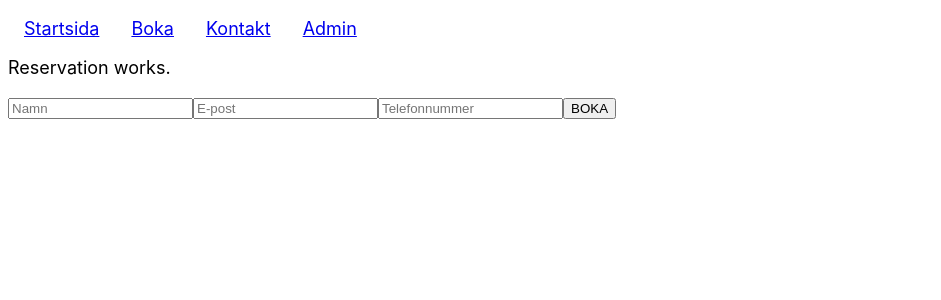
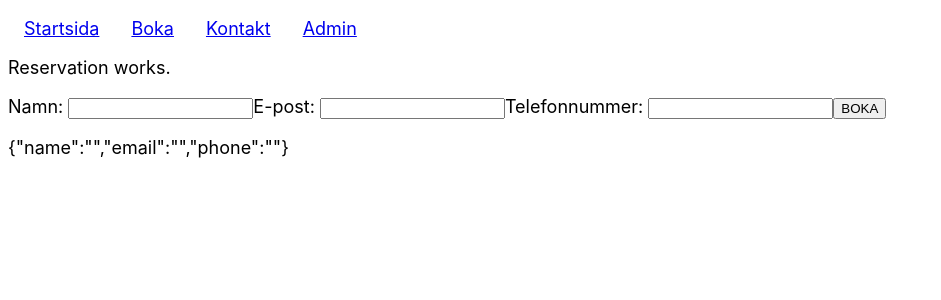
Before and after one commit to ocean-fed/ocean-fed-client, a React (Create React App) app: page /reservation in a window 1280 px wide. Shown: the top 300 px of the page, without its empty margins (0-941 px from the left). Built offline with nearby package versions, Linux system fonts and the light colour scheme.

Commit message:
inputs state etc

```diff
--- a/src/components/reservation/reservation-inputs/ReservationInputs.tsx
+++ b/src/components/reservation/reservation-inputs/ReservationInputs.tsx
@@ -1,16 +1,58 @@
-import React from "react";
+import React, { useReducer, FormEvent, ChangeEvent } from "react";
+
+export interface GuestInput {
+  name: string;
+  email: string;
+  phone: string;
+}
 
 export default function ReservationInputs() {
+  let defaultValue: GuestInput = {
+    name: '',
+    email: '',
+    phone: ''
+  };
+  const [formValue, setFormValue] = useReducer(
+    (state: GuestInput, newState: GuestInput) => ({ ...state, ...newState }), defaultValue
+  );
 
-    function postGuestInfo() {
+  function postGuestInfo(e: FormEvent) {
+    e.preventDefault();
 
-    }
-    return (
-        <div>
-            <input type="text" placeholder="Namn"></input>
-            <input type="text" placeholder="E-post"></input>
-            <input type="number" placeholder="Telefonnummer"></input>
-            <button type="submit" onClick={postGuestInfo}>BOKA</button>
-        </div>
-    );
+    console.log(formValue)
+    //console.log(JSON.stringify(formValue))
+
+    //fetch('', JSON.stringify(formValue));
+
+    //formValue.setState('')
+
+  }
+
+  //Only using 3 input elements, therefor <HTMLInputElements> is fine. Use <any> if multiple types of elements are used in form.
+  function update(e: ChangeEvent<HTMLInputElement>) {
+    let name = e.target.name; //finding chosen input "name" in our form.
+    let value = e.target.value; //value of input
+
+    setFormValue({ [name]: value } as any);
+  }
+
+  return (
+    <div>
+      <form onSubmit={postGuestInfo}>
+        <label htmlFor="name">Namn: </label>
+        <input type="text" id="name" value={formValue.name} name="name" onChange={update} />
+
+        <label htmlFor="email">E-post: </label>
+        <input type="text" id="email" value={formValue.email} name="email" onChange={update}></input>
+
+        <label htmlFor="phone">Telefonnummer: </label>
+        <input type="text" id="phone" value={formValue.phone} name="phone" onChange={update}></input>
+        <button type="submit">BOKA</button>
+
+        <p>
+          {JSON.stringify(formValue)}
+        </p>
+      </form>
+    </div>
+  );
 }
```
